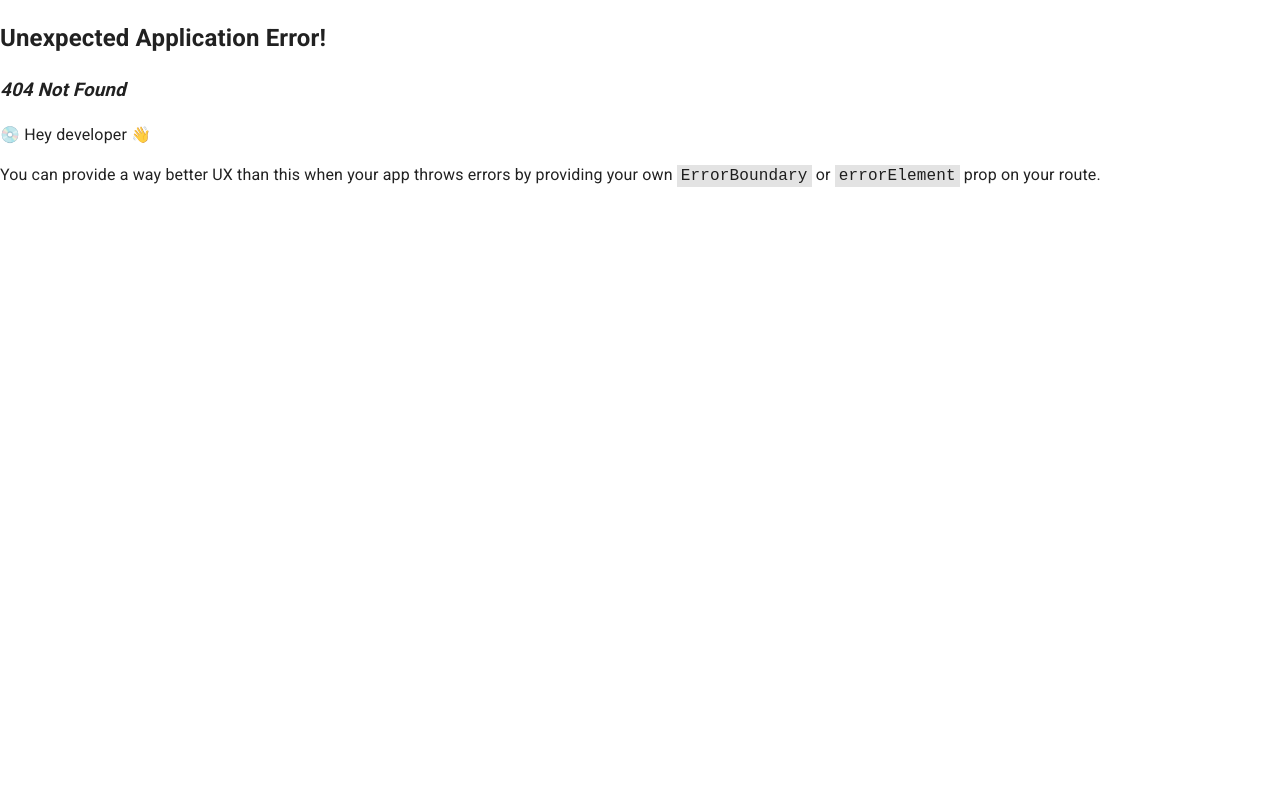
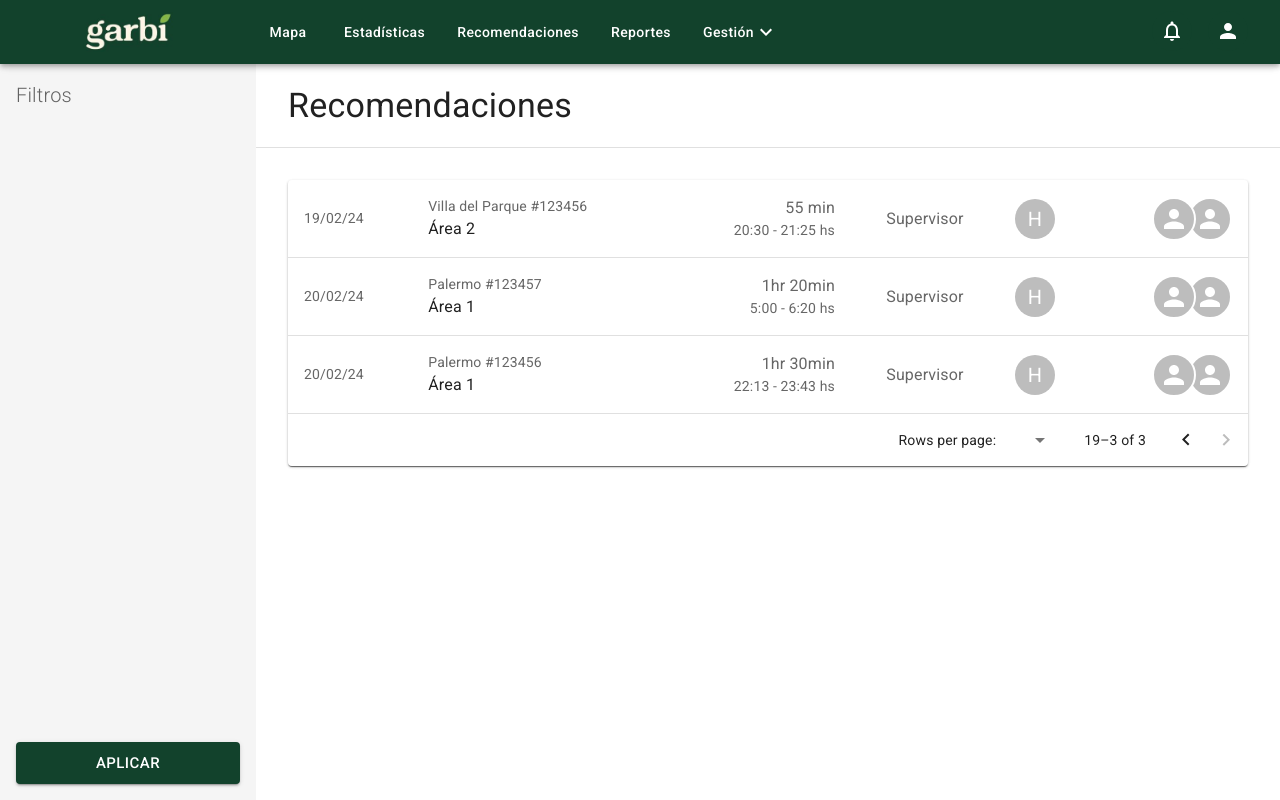
Before and after one commit to SofiaPalmieri/garbi-front, a React (Vite) app: page /recomendaciones in a window 1280 px wide. Before the commit this address had no page. Built offline with nearby package versions, Linux system fonts and the light colour scheme; a web font is replaced by a local one.

Commit message:
Recomendaciones page structure

```diff
--- a/src/main.jsx
+++ b/src/main.jsx
@@ -22,6 +22,7 @@ import {
 } from './pages/Containers/ContainerPage.jsx';
 import CreateAreaPage from './pages/CreateArea/CreateAreaPage.jsx';
 import HomePage from './pages/Home/HomePage.jsx';
+import RecommendationsPage from './pages/Recomendaciones/RecommendationsPage.jsx';
 import RoutesPage from './pages/Routes/RoutesPage.jsx';
 import LoginPage from './pages/Login/LoginPage.jsx';
 import {
@@ -81,6 +82,10 @@ const router = createBrowserRouter([
         element: <AreaPage />,
       },
       {
+        path: '/recomendaciones',
+        element: <RecommendationsPage />,
+      },
+      {
         path: '/routes',
         element: <RoutesPage />,
       },
--- /dev/null
+++ b/src/pages/Recomendaciones/MainContent/RecommendationMainContent.jsx
@@ -0,0 +1,188 @@
+import {
+  Avatar,
+  AvatarGroup,
+  Box,
+  Paper,
+  Table,
+  TableBody,
+  TableCell,
+  TableContainer,
+  TablePagination,
+  TableRow,
+  Typography,
+} from '@mui/material';
+
+export default function RecommendationMainContent() {
+  const rows = [
+    {
+      id: 1,
+      fecha: '19/02/24',
+      codigo: '#123456',
+      lugar: 'Villa del Parque',
+      area: 'Área 2',
+      duracion: '55 min',
+      horario: '20:30 - 21:25 hs',
+      asignadaPor: 'Supervisor',
+    },
+    {
+      id: 2,
+      fecha: '20/02/24',
+      codigo: '#123457',
+      lugar: 'Palermo',
+      area: 'Área 1',
+      duracion: '1hr 20min',
+      horario: '5:00 - 6:20 hs',
+      asignadaPor: 'Supervisor',
+    },
+    {
+      id: 3,
+      fecha: '20/02/24',
+      codigo: '#123456',
+      lugar: 'Palermo',
+      area: 'Área 1',
+      duracion: '1hr 30min',
+      horario: '22:13 - 23:43 hs',
+      asignadaPor: 'Supervisor',
+    },
+  ];
+
+  return (
+    <Box
+      width='100%'
+      padding='32px'
+    >
+      <Paper
+        sx={{
+          width: '100%',
+        }}
+      >
+        <TableContainer
+          component={Paper}
+        >
+          <Table
+            sx={{
+              minWidth: 650,
+            }}
+            aria-label='simple table'
+          >
+            <TableBody>
+              {rows.map((row) => (
+                <TableRow
+                  key={row.id}
+                >
+                  <TableCell>
+                    <Box>
+                      <Typography
+                        sx={{
+                          fontSize: '14px',
+                          fontWeight: 400,
+                          lineHeight: '21px',
+                          textAlign: 'left',
+                          color: '#00000099',
+                        }}
+                      >
+                        {row.fecha}
+                      </Typography>
+                    </Box>
+                  </TableCell>
+                  <TableCell
+                    align='left'
+                  >
+                    <Typography
+                      sx={{
+                        fontSize: '14px',
+                        fontWeight: 400,
+                        lineHeight: '21px',
+                        textAlign: 'left',
+                        color: '#00000099',
+                      }}
+                    >
+                      {row.lugar} {row.codigo}
+                    </Typography>
+                    <Typography
+                      sx={{
+                        fontSize: '16px',
+                        fontWeight: 400,
+                        lineHeight: '24px',
+                        textAlign: 'left',
+                        color: '#000000DE',
+                      }}
+                    >
+                      {row.area}
+                    </Typography>
+                  </TableCell>
+
+                  <TableCell
+                    align='right'
+                  >
+                    <Typography
+                      sx={{
+                        fontSize: '16px',
+                        fontWeight: 400,
+                        lineHeight: '24px',
+                        color: '#00000099',
+                      }}
+                    >
+                      {row.duracion}
+                    </Typography>
+                    <Typography
+                      sx={{
+                        fontSize: '14px',
+                        fontWeight: 400,
+                        lineHeight: '21px',
+                        color: '#00000099',
+                      }}
+                    >
+                      {row.horario}
+                    </Typography>
+                  </TableCell>
+                  <TableCell
+                    align='center'
+                  >
+                    <Typography
+                      sx={{
+                        fontSize: '16px',
+                        fontWeight: 400,
+                        lineHeight: '24px',
+                        color: '#00000099',
+                      }}
+                    >
+                      {row.asignadaPor}
+                    </Typography>
+                  </TableCell>
+                  <TableCell
+                    align='center'
+                  >
+                    <Avatar>H</Avatar>
+                  </TableCell>
+                  <TableCell
+                    align='center'
+                  >
+                    <AvatarGroup
+                      max={2}
+                    >
+                      <Avatar
+                        alt='Remy Sharp'
+                      />
+
+                      <Avatar
+                        alt='Travis Howard'
+                      />
+                    </AvatarGroup>
+                  </TableCell>
+                </TableRow>
+              ))}
+            </TableBody>
+          </Table>
+          <TablePagination
+            rowsPerPageOptions={[5, 10, 25]}
+            component='div'
+            count={3}
+            rowsPerPage={3}
+            page={6}
+          />
+        </TableContainer>
+      </Paper>
+    </Box>
+  );
+}
--- /dev/null
+++ b/src/pages/Recomendaciones/RecommendationsPage.jsx
@@ -0,0 +1,13 @@
+import RecommendationMainContent from './MainContent/RecommendationMainContent';
+import {
+  FilterSideComponent
+} from '../../components/FilterSideComponent';
+
+export default function RecommendationsPage() {
+  return (
+    <FilterSideComponent
+      title={'Recomendaciones'}
+      component={() => <RecommendationMainContent />}
+    />
+  );
+}
```
Also changed, not shown: src/pages/Recomendaciones/Sidebar/RecommendationSideBar.jsx (added, +33 -0 lines).
